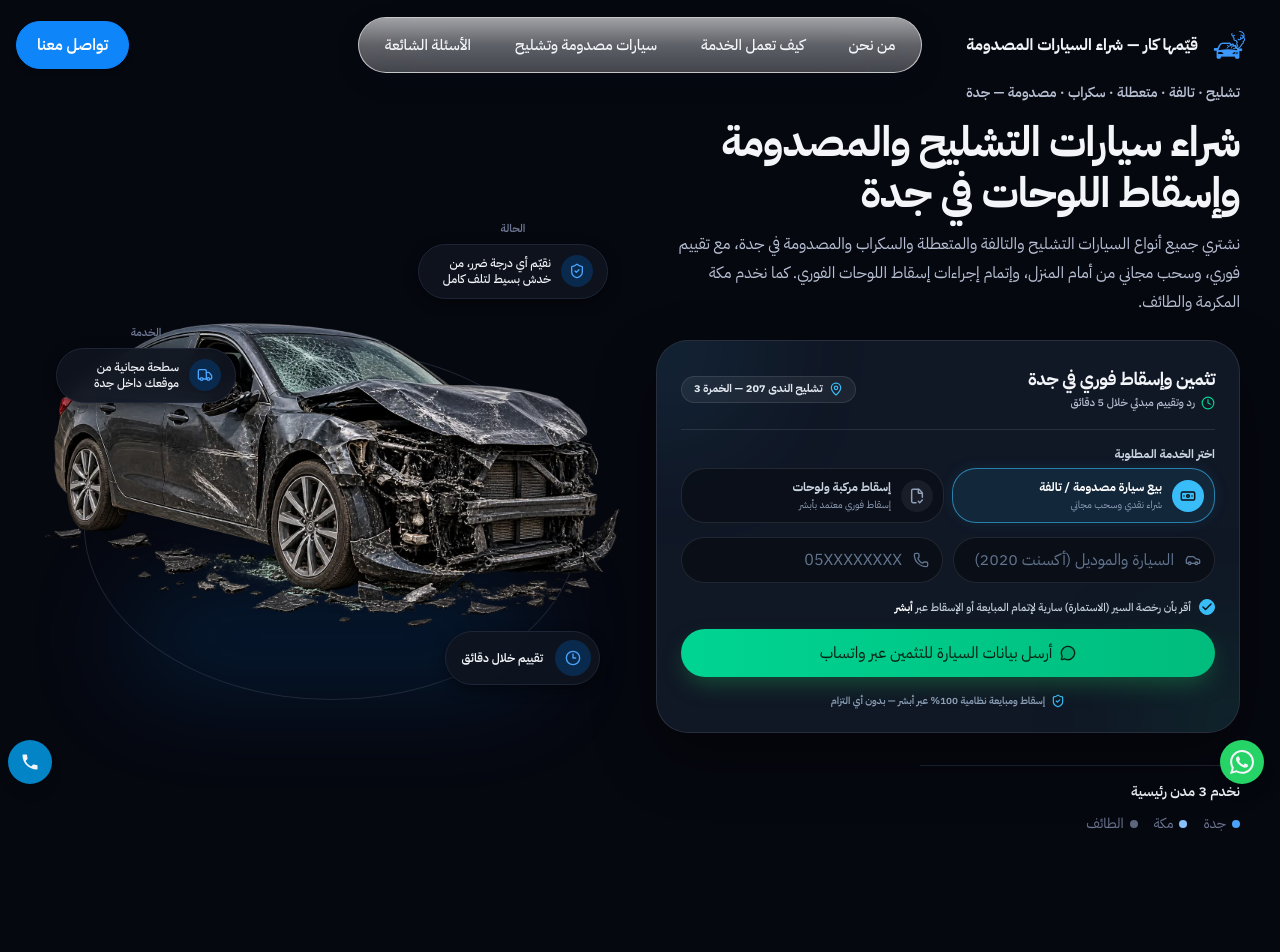
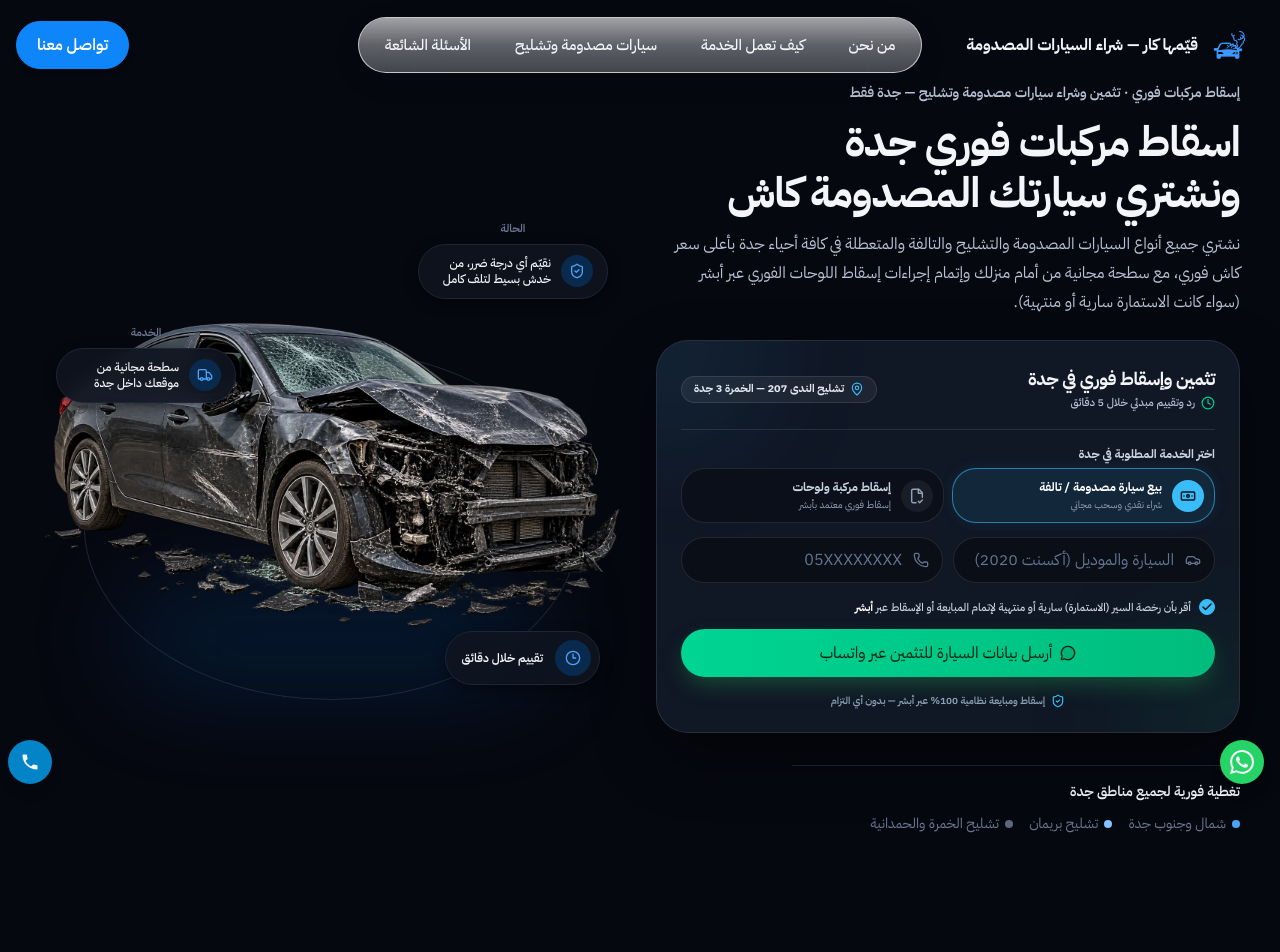
Before and after one commit to Mahmoudfattah/jeddahcars, a Next.js app: page / in a window 1280 px wide. Shown: the top 952 px of the page. Built offline with nearby package versions, Linux system fonts and the light colour scheme.

Commit message:
update 7 pages

```diff
--- a/app/components/layout/StickyMobileBar.tsx
+++ b/app/components/layout/StickyMobileBar.tsx
@@ -6,7 +6,7 @@ const PHONE_TEL = "tel:+966508374454";
 const WHATSAPP_URL =
   "https://wa.me/966508374454?text=" +
   encodeURIComponent(
-    "السلام عليكم، أرغب في تثمين سيارتي أو إسقاط لوحاتها الفوري عبر أبشر في جدة (الاستمارة سارية).",
+    "السلام عليكم، أرغب في تثمين سيارتي أو إسقاط لوحاتها الفوري عبر أبشر في جدة (الاستمارة منتهية أو سارية).",
   );
 
 export default function StickyMobileBar() {
--- a/app/components/sections/Hero.tsx
+++ b/app/components/sections/Hero.tsx
@@ -5,7 +5,6 @@ import {
   Truck,
   ShieldCheck,
   Clock3,
-  ArrowLeft,
   Phone,
   MessageCircle,
   MapPin,
@@ -63,7 +62,7 @@ export default function HeroSection() {
       `السلام عليكم، أرغب في خدمة (${serviceType}) في جدة:\n` +
       `- نوع السيارة والموديل: ${carModel}\n` +
       `- رقم الجوال: ${phone}\n` +
-      `- الإقرار النظامي: الاستمارة سارية لإتمام الإجراء النظامي عبر أبشر.`;
+      `- الإقرار النظامي: الاستمارة سارية أو منتهية لإتمام الإجراء النظامي عبر أبشر.`;
 
     window.open(
       `https://wa.me/${WHATSAPP_NUMBER}?text=${encodeURIComponent(msg)}`,
@@ -80,33 +79,29 @@ export default function HeroSection() {
       <div className="container-custom relative z-10 px-4 sm:px-6">
         <div className="grid grid-cols-1 items-center gap-10 lg:grid-cols-12 lg:gap-8">
           {/* ========================================================
-              TEXT COLUMN + QUICK FORM
+              TEXT COLUMN + QUICK FORM (يظهر أولاً على الموبايل والديسكتوب)
           ======================================================== */}
-          <div className="order-2 flex flex-col gap-6 lg:order-1 lg:col-span-6">
+          <div className="order-1 flex flex-col gap-6 lg:col-span-6">
             <div className="flex flex-col gap-3">
               <p className="text-sm font-semibold text-[var(--brand-light)]">
-                تشليح · تالفة · متعطلة · سكراب · مصدومة — جدة
+                إسقاط مركبات فوري · تثمين وشراء سيارات مصدومة وتشليح — جدة فقط
               </p>
 
               <h1 className="text-3xl font-extrabold leading-[1.2] text-[var(--foreground)] sm:text-4xl lg:text-[42px]">
-                شراء سيارات التشليح والمصدومة
+                اسقاط مركبات فوري جدة
                 <br />
-                وإسقاط اللوحات في جدة
+                ونشتري سيارتك المصدومة كاش
               </h1>
 
               <p className="max-w-xl text-base leading-relaxed text-[var(--foreground-secondary)]">
-                نشتري جميع أنواع السيارات التشليح والتالفة والمتعطلة والسكراب
-                والمصدومة في جدة، مع تقييم فوري، وسحب مجاني من أمام المنزل،
-                وإتمام إجراءات إسقاط اللوحات الفوري. كما نخدم مكة المكرمة
-                والطائف.
+                نشتري جميع أنواع السيارات المصدومة والتشليح والتالفة والمتعطلة في كافة أحياء جدة بأعلى سعر كاش فوري، مع سطحة مجانية من أمام منزلك وإتمام إجراءات إسقاط اللوحات الفوري عبر أبشر (سواء كانت الاستمارة سارية أو منتهية).
               </p>
             </div>
 
             {/* ========================================================
-                EMBEDDED HERO QUICK FORM (تصميم داكن واحترافي)
+                EMBEDDED HERO QUICK FORM
             ======================================================== */}
             <div className="relative overflow-hidden rounded-[2rem] border border-white/10 bg-[#111927]/95 p-5 sm:p-6 shadow-[0_24px_60px_rgba(0,0,0,0.45)] backdrop-blur-xl">
-              {/* إضاءة خلفية خفيفة متناغمة */}
               <div className="pointer-events-none absolute -top-20 -left-20 h-44 w-44 rounded-full bg-[#38bdf8]/10 blur-3xl" />
               <div className="pointer-events-none absolute -bottom-20 -right-20 h-44 w-44 rounded-full bg-emerald-500/10 blur-3xl" />
 
@@ -124,7 +119,7 @@ export default function HeroSection() {
 
                 <span className="inline-flex items-center gap-1.5 rounded-full bg-white/[0.06] border border-white/10 px-3 py-1 text-[11px] font-bold text-slate-200">
                   <MapPin className="w-3.5 h-3.5 text-[#38bdf8] shrink-0" />
-                  تشليح الندى 207 — الخمرة 3
+                  تشليح الندى 207 — الخمرة 3 جدة
                 </span>
               </div>
 
@@ -132,7 +127,7 @@ export default function HeroSection() {
                 {/* Service Type Visual Toggle */}
                 <div>
                   <label className="block text-xs font-bold text-slate-300 mb-1.5">
-                    اختر الخدمة المطلوبة
+                    اختر الخدمة المطلوبة في جدة
                   </label>
                   <div className="grid grid-cols-1 sm:grid-cols-2 gap-2">
                     {SERVICES.map((srv) => {
@@ -230,8 +225,8 @@ export default function HeroSection() {
                     </div>
                   </div>
                   <span className="leading-snug">
-                    أقر بأن رخصة السير (الاستمارة) سارية لإتمام المبايعة أو
-                    الإسقاط عبر{" "}
+                    أقر بأن رخصة السير (الاستمارة) سارية أو منتهية لإتمام
+                    المبايعة أو الإسقاط عبر{" "}
                     <strong className="font-bold text-white">أبشر</strong>
                   </span>
                 </label>
@@ -255,26 +250,26 @@ export default function HeroSection() {
               </form>
             </div>
 
-            {/* Bottom info panel — cities served */}
-            <div className="mt-2 hidden max-w-xs flex-col gap-3 border-t border-[var(--border)] pt-4 lg:flex">
+            {/* Bottom info panel — Jeddah zones only */}
+            <div className="mt-2 hidden max-w-md flex-col gap-3 border-t border-[var(--border)] pt-4 lg:flex">
               <span className="text-sm font-semibold text-[var(--foreground)]">
-                نخدم 3 مدن رئيسية
+                تغطية فورية لجميع مناطق جدة
               </span>
 
-              <div className="flex items-center gap-4 text-sm text-[var(--foreground-muted)]">
+              <div className="flex flex-wrap items-center gap-4 text-sm text-[var(--foreground-muted)]">
                 <span className="flex items-center gap-1.5">
                   <span className="h-2 w-2 rounded-full bg-[var(--brand-light)]" />
-                  جدة
+                  شمال وجنوب جدة
                 </span>
 
                 <span className="flex items-center gap-1.5">
                   <span className="h-2 w-2 rounded-full bg-[var(--sapphire-light)]" />
-                  مكة
+                  تشليح بريمان
                 </span>
 
                 <span className="flex items-center gap-1.5">
                   <span className="h-2 w-2 rounded-full bg-[var(--slate-400)]" />
-                  الطائف
+                  تشليح الخمرة والحمدانية
                 </span>
               </div>
             </div>
@@ -283,7 +278,7 @@ export default function HeroSection() {
           {/* ========================================================
               CAR COLUMN
           ======================================================== */}
-          <div className="relative order-1 flex min-h-[340px] items-center justify-center sm:min-h-[420px] lg:order-2 lg:col-span-6 lg:min-h-[520px]">
+          <div className="relative order-2 flex min-h-[300px] items-center justify-center sm:min-h-[380px] lg:col-span-6 lg:min-h-[520px]">
             {/* Ambient glow */}
             <div
               aria-hidden="true"
@@ -355,21 +350,21 @@ export default function HeroSection() {
           </div>
         </div>
 
-        {/* MOBILE CITIES */}
-        <div className="mt-8 flex justify-center gap-5 text-sm text-[var(--foreground-muted)] lg:hidden">
+        {/* MOBILE JEDDAH ZONES */}
+        <div className="mt-8 flex flex-wrap justify-center gap-4 text-xs sm:text-sm text-[var(--foreground-muted)] lg:hidden">
           <span className="flex items-center gap-1.5">
             <span className="h-2 w-2 rounded-full bg-[var(--brand-light)]" />
-            جدة
+            شمال وجنوب جدة
           </span>
 
           <span className="flex items-center gap-1.5">
             <span className="h-2 w-2 rounded-full bg-[var(--sapphire-light)]" />
-            مكة
+            تشليح بريمان
           </span>
 
           <span className="flex items-center gap-1.5">
             <span className="h-2 w-2 rounded-full bg-[var(--slate-400)]" />
-            الطائف
+            الخمرة والحمدانية
           </span>
         </div>
       </div>
--- a/app/components/sections/HeroQuickForm.tsx
+++ b/app/components/sections/HeroQuickForm.tsx
@@ -60,7 +60,7 @@ export default function HeroQuickForm() {
       `السلام عليكم، أرغب في خدمة (${serviceType}) في جدة:\n` +
       `- نوع السيارة والموديل: ${carModel}\n` +
       `- رقم الجوال: ${phone}\n` +
-      `- الإقرار النظامي: الاستمارة سارية لإتمام الإجراء النظامي عبر أبشر.`;
+      `- الإقرار النظامي: الاستمارة منتهية أو سارية لإتمام الإجراء النظامي عبر أبشر.`;
 
     window.open(
       `https://wa.me/${WHATSAPP_NUMBER}?text=${encodeURIComponent(msg)}`,
@@ -197,8 +197,8 @@ export default function HeroQuickForm() {
             </div>
           </div>
           <span className="leading-snug">
-            أقر بأن رخصة السير (الاستمارة) سارية لإتمام المبايعة أو الإسقاط عبر{" "}
-            <strong className="font-bold text-white">أبشر</strong>
+            أقر بأن رخصة السير (الاستمارة) سارية أو منتهية لإتمام المبايعة أو
+            الإسقاط عبر <strong className="font-bold text-white">أبشر</strong>
           </span>
         </label>
 
--- a/app/isqat-markabat-jeddah/page.tsx
+++ b/app/isqat-markabat-jeddah/page.tsx
@@ -24,28 +24,26 @@ const WHATSAPP_LINK =
 
 export const metadata: Metadata = {
   title:
-    "إسقاط مركبات ولوحات فوري بجدة مجاناً وعبر أبشر | شراء سيارات تشليح — قيّمها كار",
+    "اسقاط مركبات فوري بجده عبر أبشر ونشتري سيارتك التالفة كاش | 0508374454",
   description:
-    "خدمة إسقاط مركبات ولوحات فوري بجدة مجاناً وبدون رسوم عند شراء سيارتك التالفة أو المصدومة أو التشليح. ننهي إجراءات الإسقاط عبر أبشر مع سطحة مجانية ودفع كاش فوري: 0508374454.",
+    "خدمة إسقاط مركبات ولوحات فوري بجدة عبر منصة أبشر (الاستمارة سارية أو منتهية) مع شراء سيارتك المصدومة أو التالفة بأعلى سعر كاش وسحب مجاني بالسطحة: 0508374454",
   keywords: [
     "اسقاط مركبات فوري بجده",
-    "إسقاط لوحات سيارات جدة",
-    "اسقاط مركبات جدة ابشر",
-    "شراء سيارات تشليح وإسقاط لوحات بجدة",
-    "كيف اسقط لوحة سيارتي التالفة في جدة",
-    "تشليح جدة اسقاط فوري",
-    "شراء سيارات بدون استمارة جدة",
+    "اسقاط مركبات فوري جدة",
+    "اسقاط لوحات سيارات جدة",
+    "طريقة اسقاط المركبات ابشر جدة",
+    "شراء سيارات تالفة واسقاط لوحات جدة",
     "قيّمها كار",
   ],
   alternates: {
     canonical: "https://qeemahcar.com/isqat-markabat-jeddah",
   },
   openGraph: {
-    title: "إسقاط مركبات ولوحات فوري بجدة مجاناً | قيّمها كار 0508374454",
+    title: "اسقاط مركبات فوري بجده عبر أبشر ونشتري سيارتك كاش | 0508374454",
     description:
-      "نشتري سيارتك التالفة أو المصدومة أو المتعطلة في جدة بأعلى سعر كاش مع إتمام إجراءات إسقاط المركبات واللوحات الفوري عبر أبشر مجاناً وسحب بالسطحة من موقعك.",
+      "نشتري سيارتك المصدومة أو التالفة في جدة ونُنهي إجراءات إسقاط اللوحات الفوري عبر أبشر (الاستمارة سارية أو منتهية) مع سطحة مجانية: 0508374454",
     url: "https://qeemahcar.com/isqat-markabat-jeddah",
-    siteName: "قيّمها كار لشراء السيارات المصدومة والتشليح",
+    siteName: "قيّمها كار لشراء السيارات المصدومة والتشليح في جدة",
     locale: "ar_SA",
     type: "website",
   },
--- a/app/layout.tsx
+++ b/app/layout.tsx
@@ -23,7 +23,7 @@ export const metadata: Metadata = {
   },
 
   description:
-    "تبي تسقط لوحات سيارتك أو تبيعها في جدة؟ نشتري السيارات المصدومة والتالفة والتشليح بأعلى سعر كاش فوري مع سطحة مجانية وإسقاط مركبات نظامي عبر أبشر (يشترط سريان الاستمارة). اتصل الآن: 0508374454",
+    "تبي تسقط لوحات سيارتك أو تبيعها في جدة؟ نشتري السيارات المصدومة والتالفة والتشليح بأعلى سعر كاش فوري مع سطحة مجانية وإسقاط مركبات نظامي عبر أبشر (الاستمارة منتهية أو سارية). اتصل الآن: 0508374454",
 
   keywords: [
     "اسقاط مركبات فوري بجده",
@@ -44,7 +44,7 @@ export const metadata: Metadata = {
     title:
       "اسقاط مركبات فوري جدة ونشتري سيارتك المصدومة كاش خلال 15 دقيقة | 0508374454",
     description:
-      "نشتري سيارتك المصدومة أو التالفة في جدة بأعلى سعر كاش مع سطحة مجانية وإسقاط مركبات ولوحات نظامي عبر أبشر (الاستمارة سارية). اتصل الآن: 0508374454",
+      "نشتري سيارتك المصدومة أو التالفة في جدة بأعلى سعر كاش مع سطحة مجانية وإسقاط مركبات ولوحات نظامي عبر أبشر (الاستمارة منتهية أو سارية). اتصل الآن: 0508374454",
     images: [
       {
         url: "https://qeemahcar.com/heroImage.webp",
```
Also changed, not shown: app/damaged-cars-jeddah/page.tsx (+8 -11 lines), app/tashleeh-jeddah/page.tsx (+9 -11 lines).
